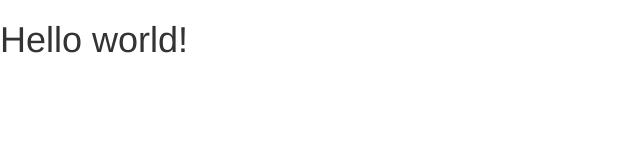
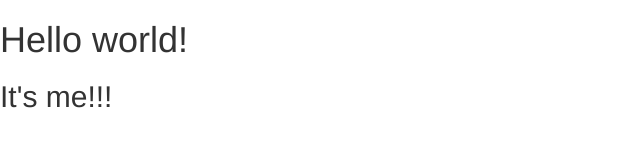
Before and after one commit to Dubych/Note-Wrangler, a website: page app/views/index.html in a window 1280 px wide. Shown: the whole page, without its empty margins (0-640 px from the left). Drawn offline with Linux system fonts and the light colour scheme; files that its build step writes are made by us from their sources; files whose address does not match are found by name.

Commit message:
second commit, add h2

```diff
--- a/app/views/index.html
+++ b/app/views/index.html
@@ -9,6 +9,7 @@
 <body>
 
 	<h1>Hello world!</h1>
+	<h2>It's me!!!</h2>
 
 	<!-- vendor -->
 	<script src="assets/javascript/vendor/jquery-3.1.1.min.js"></script>
```
